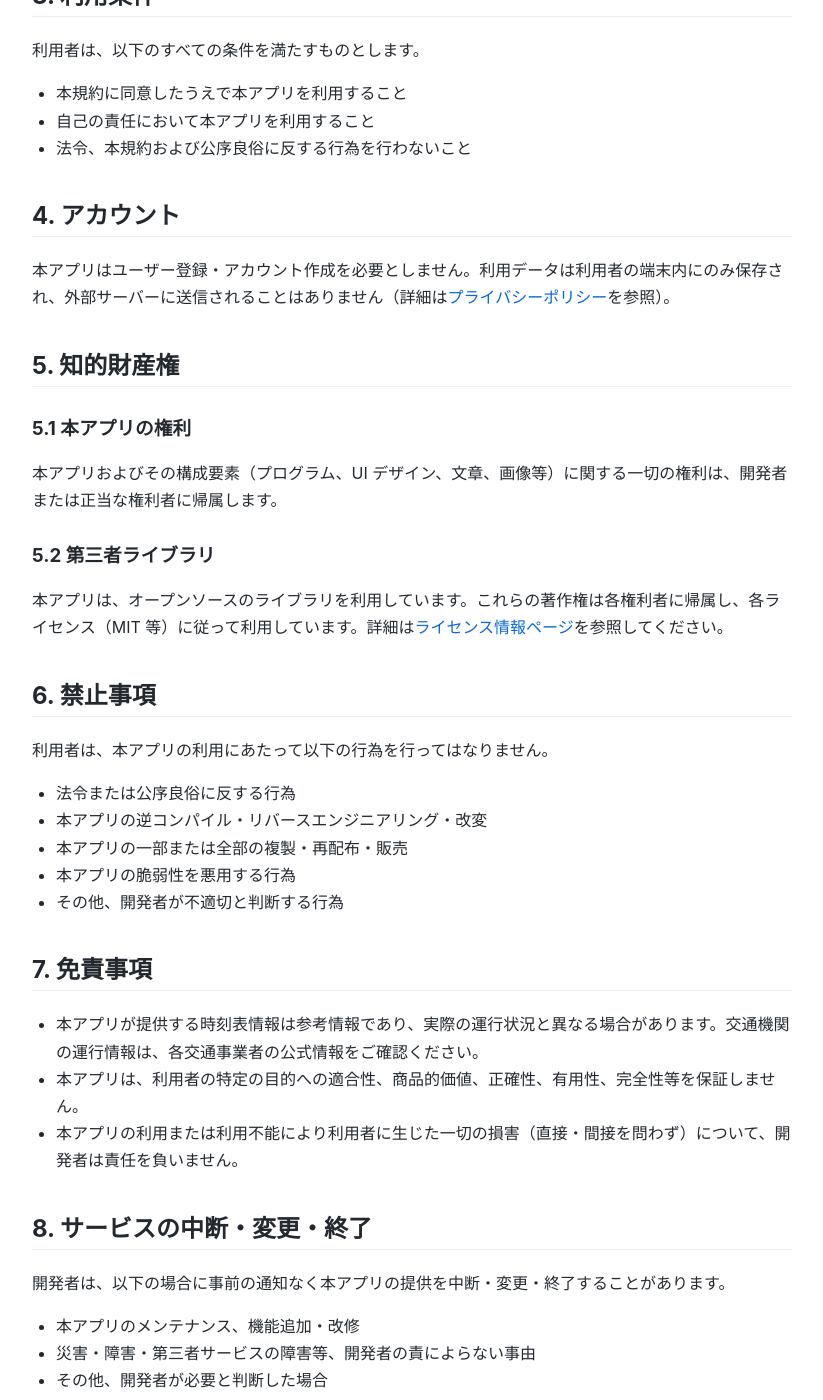
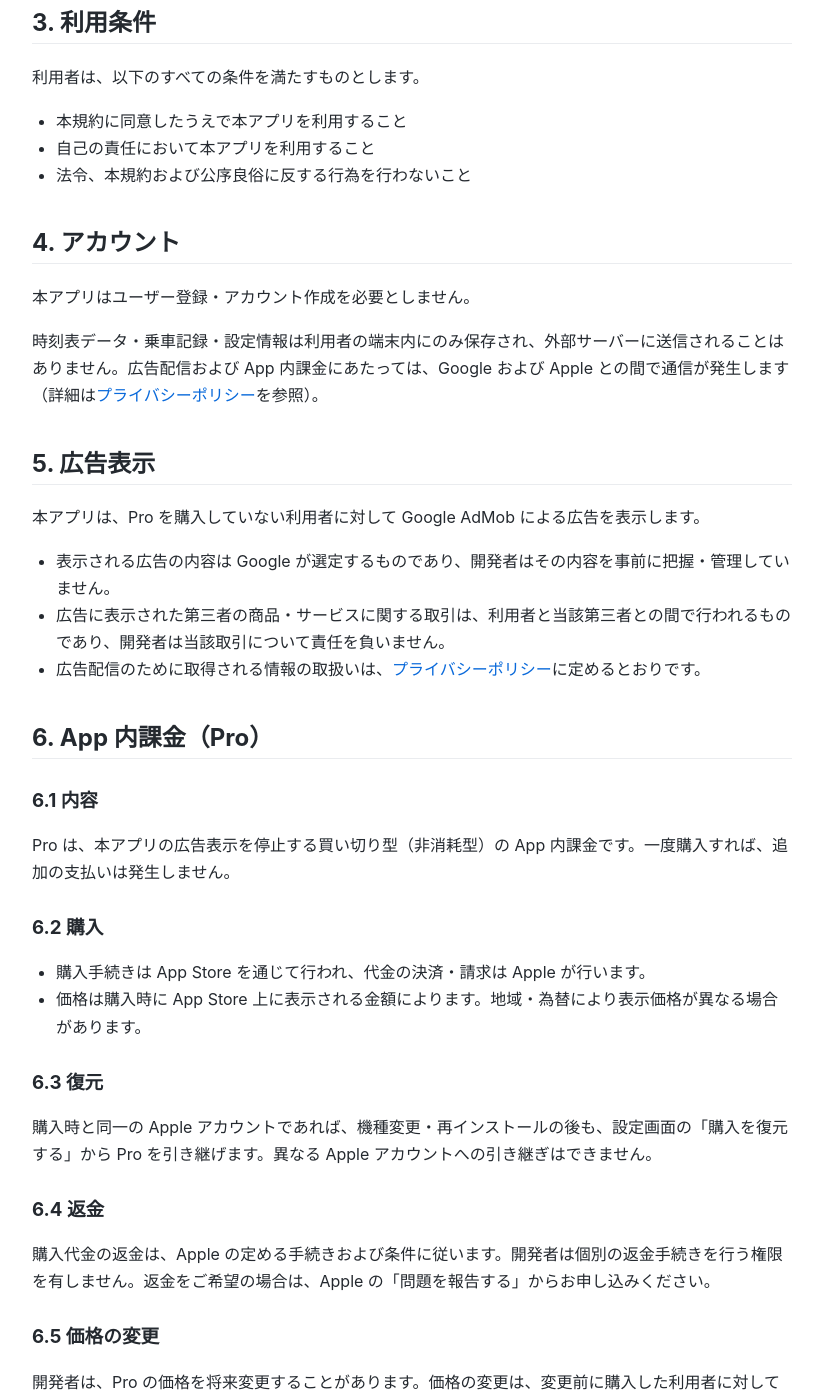
Before and after one commit to aj1ra/legal, a Jekyll site: the page built from routine-train/terms.md, in a window 1280 px wide and 1400 px high, scrolled down 656 px. Shown: the whole window, without its empty margins (228-1051 px from the left). Built offline with Jekyll 4.4.1, drawn with Linux system fonts in a browser that asks for light colours; our own code applies the rules of GitHub Pages for plain Markdown files; some of the changed text lies outside the part shown.

Commit message:
docs(routine-train): 広告表示と App 内課金の条項を追加
Pro 買い切り課金と AdMob 広告の導入に伴う改定。

- 「広告表示」の章を新設する。広告内容は Google が選定し開発者は
  管理していないこと、広告経由の第三者取引の責任範囲を明記する
- 「App 内課金（Pro）」の章を新設する。内容・購入・復元・返金・
  価格変更・提供終了の 6 項を置く。決済は Apple が行うため、返金は
  Apple の手続きに従う旨を明記する
- 定義に Pro を追加する
- 禁止事項に課金回避と広告の自動クリックを追加する

併せて次を修正する。

- 4 条: 「利用データは外部サーバーに送信されることはありません」を
  端末内保存の対象を限定した記述に改め、Google / Apple との通信が
  発生する旨を追記する
- 免責事項: 故意または重大な過失がある場合を除外する。損害賠償責任を
  全部免除する条項は消費者契約法 8 条により無効となるため

Co-Authored-By: Claude Opus 5 <noreply@anthropic.com>

```diff
--- a/routine-train/terms.md
+++ b/routine-train/terms.md
@@ -16,6 +16,7 @@
 
 - **本アプリ**: 開発者が提供する iOS 向けアプリケーション「RoutineTrain」をいいます。
 - **利用者**: 本アプリをダウンロード・インストール・利用する個人をいいます。
+- **Pro**: 本アプリ内で提供される、広告表示を停止する買い切り型の有料機能をいいます。
 
 ## 3. 利用条件
 
@@ -27,19 +28,56 @@
 
 ## 4. アカウント
 
-本アプリはユーザー登録・アカウント作成を必要としません。利用データは利用者の端末内にのみ保存され、外部サーバーに送信されることはありません（詳細は[プライバシーポリシー](https://aj1ra.github.io/legal/routine-train/privacy-policy.html)を参照）。
+本アプリはユーザー登録・アカウント作成を必要としません。
 
-## 5. 知的財産権
+時刻表データ・乗車記録・設定情報は利用者の端末内にのみ保存され、外部サーバーに送信されることはありません。広告配信および App 内課金にあたっては、Google および Apple との間で通信が発生します（詳細は[プライバシーポリシー](https://aj1ra.github.io/legal/routine-train/privacy-policy.html)を参照）。
 
-### 5.1 本アプリの権利
+## 5. 広告表示
+
+本アプリは、Pro を購入していない利用者に対して Google AdMob による広告を表示します。
+
+- 表示される広告の内容は Google が選定するものであり、開発者はその内容を事前に把握・管理していません。
+- 広告に表示された第三者の商品・サービスに関する取引は、利用者と当該第三者との間で行われるものであり、開発者は当該取引について責任を負いません。
+- 広告配信のために取得される情報の取扱いは、[プライバシーポリシー](https://aj1ra.github.io/legal/routine-train/privacy-policy.html)に定めるとおりです。
+
+## 6. App 内課金（Pro）
+
+### 6.1 内容
+
+Pro は、本アプリの広告表示を停止する買い切り型（非消耗型）の App 内課金です。一度購入すれば、追加の支払いは発生しません。
+
+### 6.2 購入
+
+- 購入手続きは App Store を通じて行われ、代金の決済・請求は Apple が行います。
+- 価格は購入時に App Store 上に表示される金額によります。地域・為替により表示価格が異なる場合があります。
+
+### 6.3 復元
+
+購入時と同一の Apple アカウントであれば、機種変更・再インストールの後も、設定画面の「購入を復元する」から Pro を引き継げます。異なる Apple アカウントへの引き継ぎはできません。
+
+### 6.4 返金
+
+購入代金の返金は、Apple の定める手続きおよび条件に従います。開発者は個別の返金手続きを行う権限を有しません。返金をご希望の場合は、Apple の「問題を報告する」からお申し込みください。
+
+### 6.5 価格の変更
+
+開発者は、Pro の価格を将来変更することがあります。価格の変更は、変更前に購入した利用者に対して遡って適用されることはありません。
+
+### 6.6 提供の終了
+
+第 10 条に基づき本アプリの提供を終了する場合、Pro の機能も利用できなくなります。この場合、開発者は可能な範囲で事前に告知します。
+
+## 7. 知的財産権
+
+### 7.1 本アプリの権利
 
 本アプリおよびその構成要素（プログラム、UI デザイン、文章、画像等）に関する一切の権利は、開発者または正当な権利者に帰属します。
 
-### 5.2 第三者ライブラリ
+### 7.2 第三者ライブラリ
 
 本アプリは、オープンソースのライブラリを利用しています。これらの著作権は各権利者に帰属し、各ライセンス（MIT 等）に従って利用しています。詳細は[ライセンス情報ページ](https://aj1ra.github.io/legal/routine-train/licenses.html)を参照してください。
 
-## 6. 禁止事項
+## 8. 禁止事項
 
 利用者は、本アプリの利用にあたって以下の行為を行ってはなりません。
 
@@ -47,15 +85,18 @@
 - 本アプリの逆コンパイル・リバースエンジニアリング・改変
 - 本アプリの一部または全部の複製・再配布・販売
 - 本アプリの脆弱性を悪用する行為
+- 課金機能を回避して Pro の機能を利用する行為
+- 自動化された手段により広告を表示・クリックする行為
 - その他、開発者が不適切と判断する行為
 
-## 7. 免責事項
+## 9. 免責事項
 
 - 本アプリが提供する時刻表情報は参考情報であり、実際の運行状況と異なる場合があります。交通機関の運行情報は、各交通事業者の公式情報をご確認ください。
 - 本アプリは、利用者の特定の目的への適合性、商品的価値、正確性、有用性、完全性等を保証しません。
 - 本アプリの利用または利用不能により利用者に生じた一切の損害（直接・間接を問わず）について、開発者は責任を負いません。
+- 本条の規定は、開発者に故意または重大な過失がある場合には適用されません。
 
-## 8. サービスの中断・変更・終了
+## 10. サービスの中断・変更・終了
 
 開発者は、以下の場合に事前の通知なく本アプリの提供を中断・変更・終了することがあります。
 
@@ -89,3 +130,4 @@
 | 日付 | バージョン | 変更内容 |
 |------|----------|---------|
 | 2026-06-22 | v1.0.0 初版 | 本規約の初版を制定 |
+| 2026-08-27 | v1.0.0 | 広告表示および App 内課金（Pro）に関する条項を追加。これに伴い外部送信に関する記述を修正 |
```
Also changed, not shown: other parts of routine-train/terms.md (+4 -4 lines).
